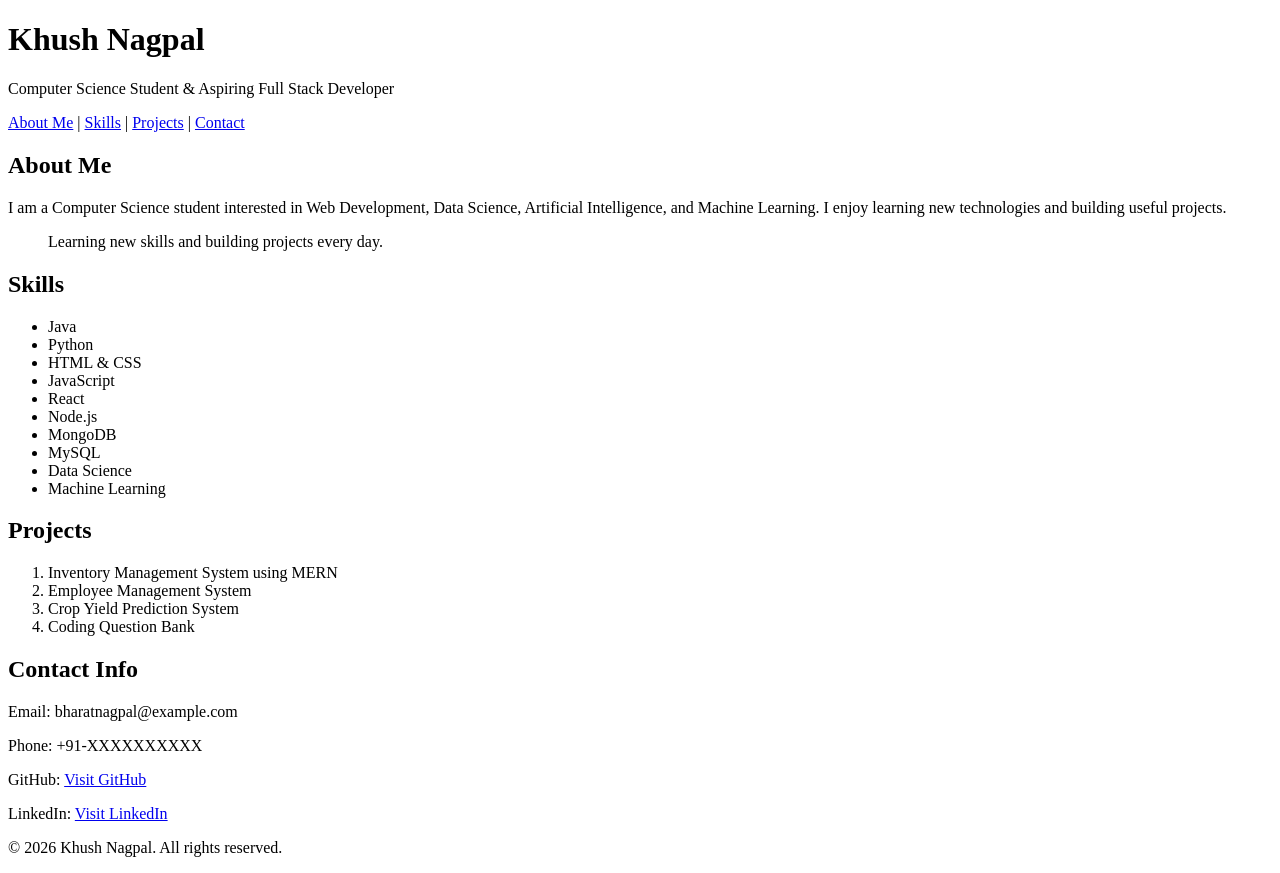
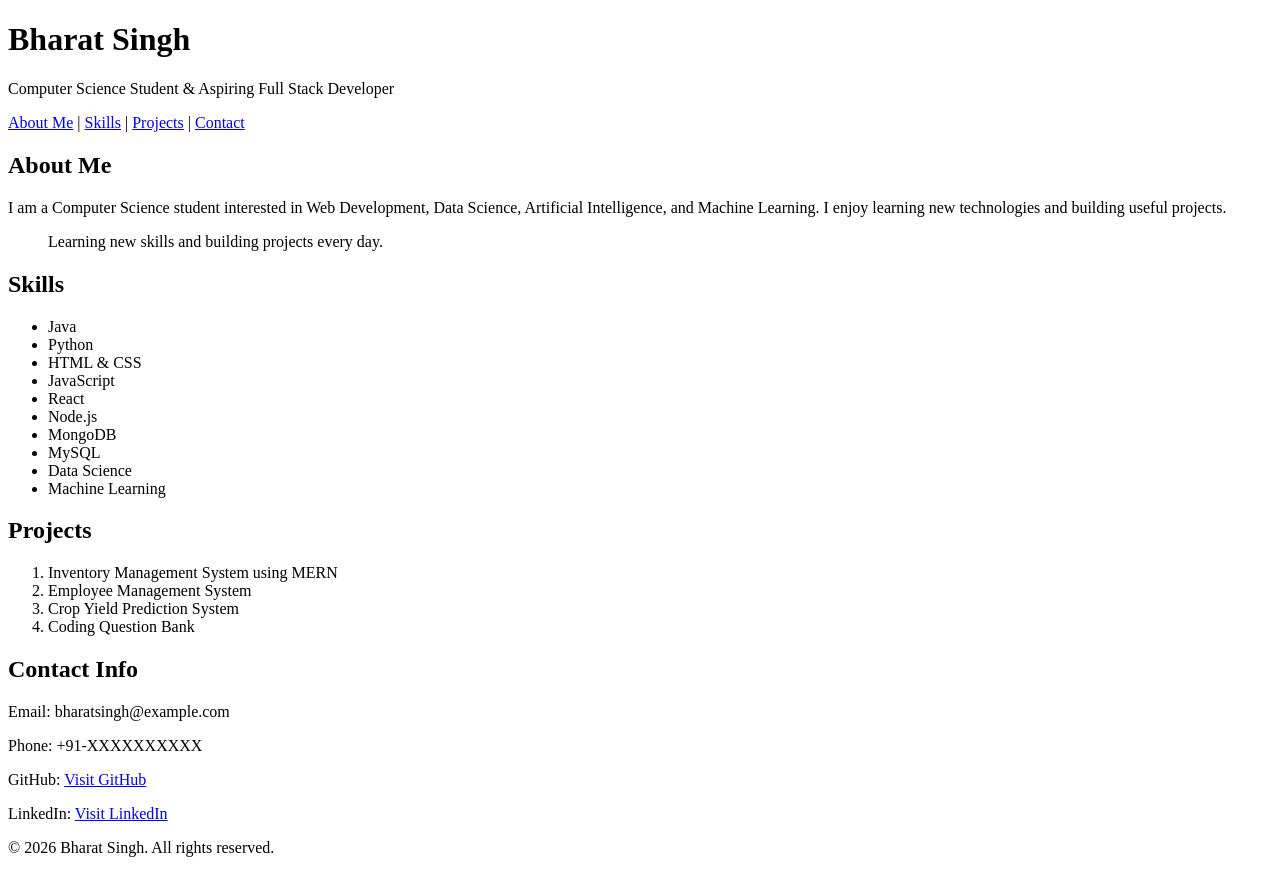
Before and after one commit to BharatSingh019/BridgeLabz-Training-3Y, a plain HTML site: page gcr-codebase/introduction-to-web/Assignment-3/q15_portfolio.html in a window 1280 px wide. Drawn offline with Linux system fonts and the light colour scheme.

Commit message:
Update portfolio details from Khush Nagpal to Bharat Singh

```diff
--- a/gcr-codebase/introduction-to-web/Assignment-3/q15_portfolio.html
+++ b/gcr-codebase/introduction-to-web/Assignment-3/q15_portfolio.html
@@ -3,13 +3,13 @@
 
 <head>
     <meta charset="UTF-8">
-    <title>Bharat Nagpal - Portfolio</title>
+    <title>Bharat Singh - Portfolio</title>
 </head>
 
 <body>
 
     <header>
-        <h1>Khush Nagpal</h1>
+        <h1>Bharat Singh</h1>
         <p>Computer Science Student & Aspiring Full Stack Developer</p>
     </header>
 
@@ -76,7 +76,7 @@
 
         <h2>Contact Info</h2>
 
-        <p>Email: bharatnagpal@example.com</p>
+        <p>Email: bharatsingh@example.com</p>
 
         <p>Phone: +91-XXXXXXXXXX</p>
 
@@ -98,7 +98,7 @@
 
     <footer>
 
-        <p>&copy; 2026 Khush Nagpal. All rights reserved.</p>
+        <p>&copy; 2026 Bharat Singh. All rights reserved.</p>
 
     </footer>
 
```
